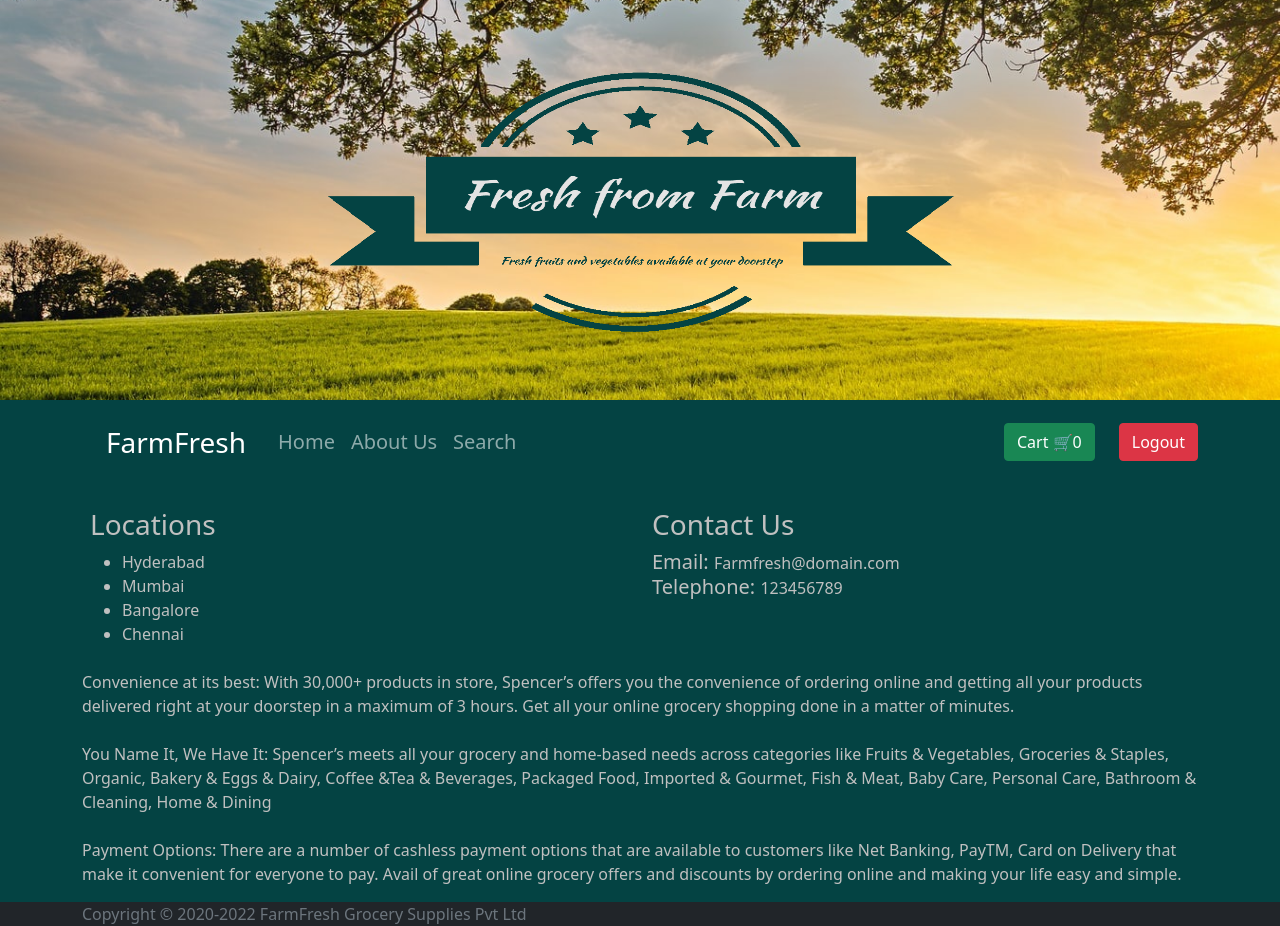
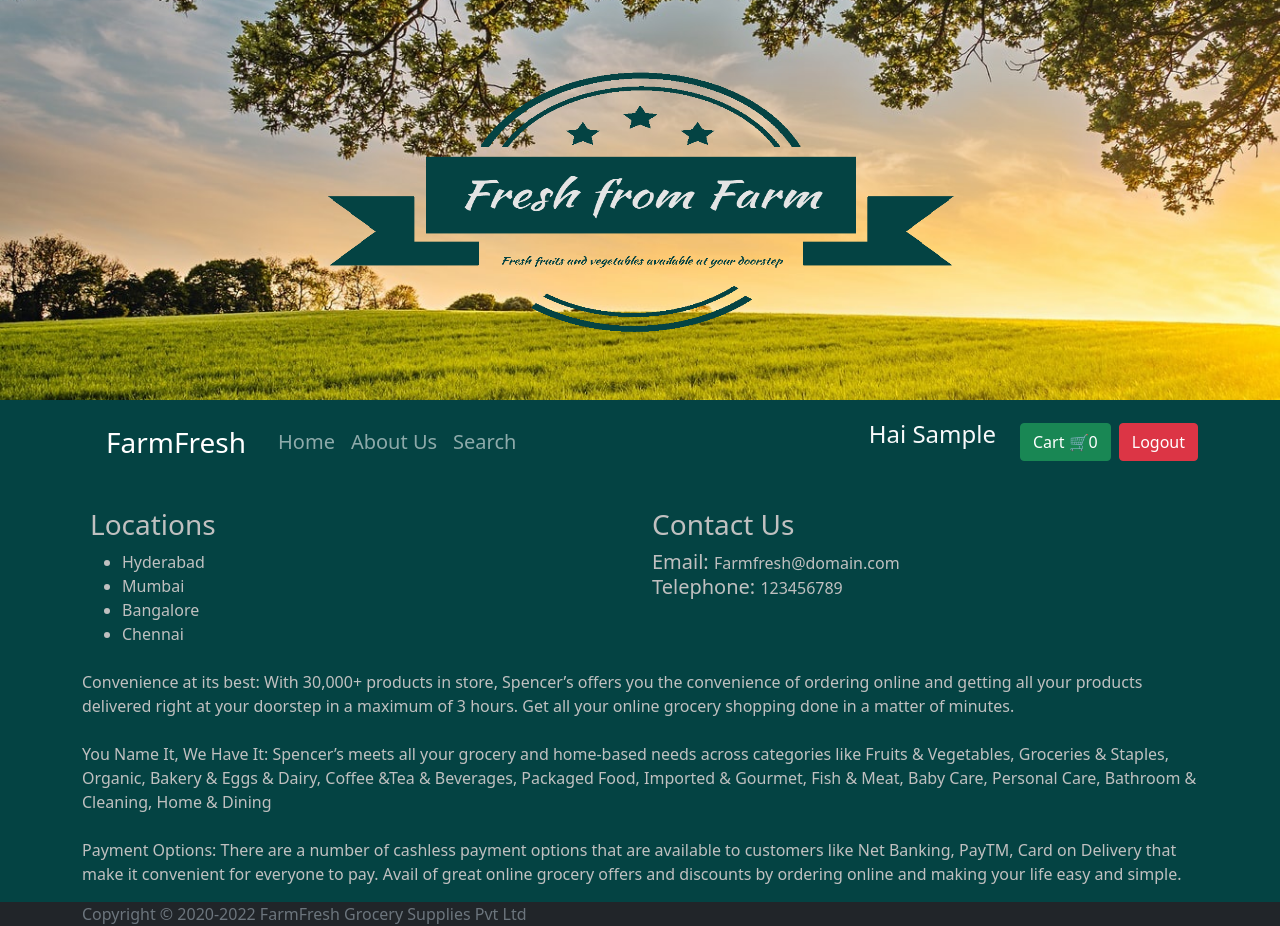
Before and after one commit to Gangadhararao29/Project7, an Angular app: page /user in a window 1280 px wide. Built offline with nearby package versions, Linux system fonts and the light colour scheme; sample sign-in values are in the browser's storage.

Commit message:
added Caption for user

```diff
--- a/APIS/user-api.js
+++ b/APIS/user-api.js
@@ -59,7 +59,6 @@ userApiObject.post('/checkuser', async (req, res) => {
 
 userApiObject.post('/createuser', async (req, res) => {
   // const prevData = await userModel.findOne({ "Id": (req.body.Id * 1) })
-
   const prevData = await userModel.findOne({ "userName": req.body.userName })
   if (!prevData) {
 
@@ -119,7 +118,7 @@ userApiObject.post("/login", async (req, res) => {
   let value= await bcrypt.compare(loginObj.password,userData.password)
 
   if (value) {
-    let signedToken = await jwt.sign({ userName: loginObj.userName }, process.env.SECRET, { expiresIn: 30 })
+    let signedToken = await jwt.sign({ userName: loginObj.userName }, process.env.SECRET, { expiresIn: 600 })
     // console.log(loginObj)
     res.send({ message: "login successful", token: signedToken, userName: loginObj.userName ,userTypeAdmin : userData.userTypeAdmin})
   }
--- a/src/app/about/about.component.html
+++ b/src/app/about/about.component.html
@@ -16,7 +16,7 @@
 </div>
 <!-- VIDEO -->
 <div class="container mt-3 text-center">
-  <video controls autoplay muted>
+  <video controls >
     <source src="../../assets/aboutVideo.mp4" type="video/mp4">
   Your browser does not support the video tag.
   </video>
--- a/src/app/user/usernav/usernav.component.html
+++ b/src/app/user/usernav/usernav.component.html
@@ -41,7 +41,11 @@
         >
       </div>
       <div class="ms-auto me-3">
-            <a class="btn btn-success" routerLink="cart">Cart 🛒{{num}}</a>
+        <p class="fs-4 text-light">Hai {{Name}}</p>
+
+      </div>
+      <div class="ms-2">
+        <a class="btn btn-success" routerLink="cart">Cart 🛒{{num}}</a>
       </div>
       <div class="ms-2">
         <button class="btn btn-danger" (click)="logOut()">Logout</button>
--- a/src/app/user/usernav/usernav.component.ts
+++ b/src/app/user/usernav/usernav.component.ts
@@ -16,6 +16,7 @@ export class UsernavComponent implements OnInit {
   ngOnInit(): void {
     //get username from localstorage
    this.Name= localStorage.getItem("userName")
+   this.Name = this.Name.charAt(0).toUpperCase() + this.Name.slice(1)
   }
 
   logOut(){
```
